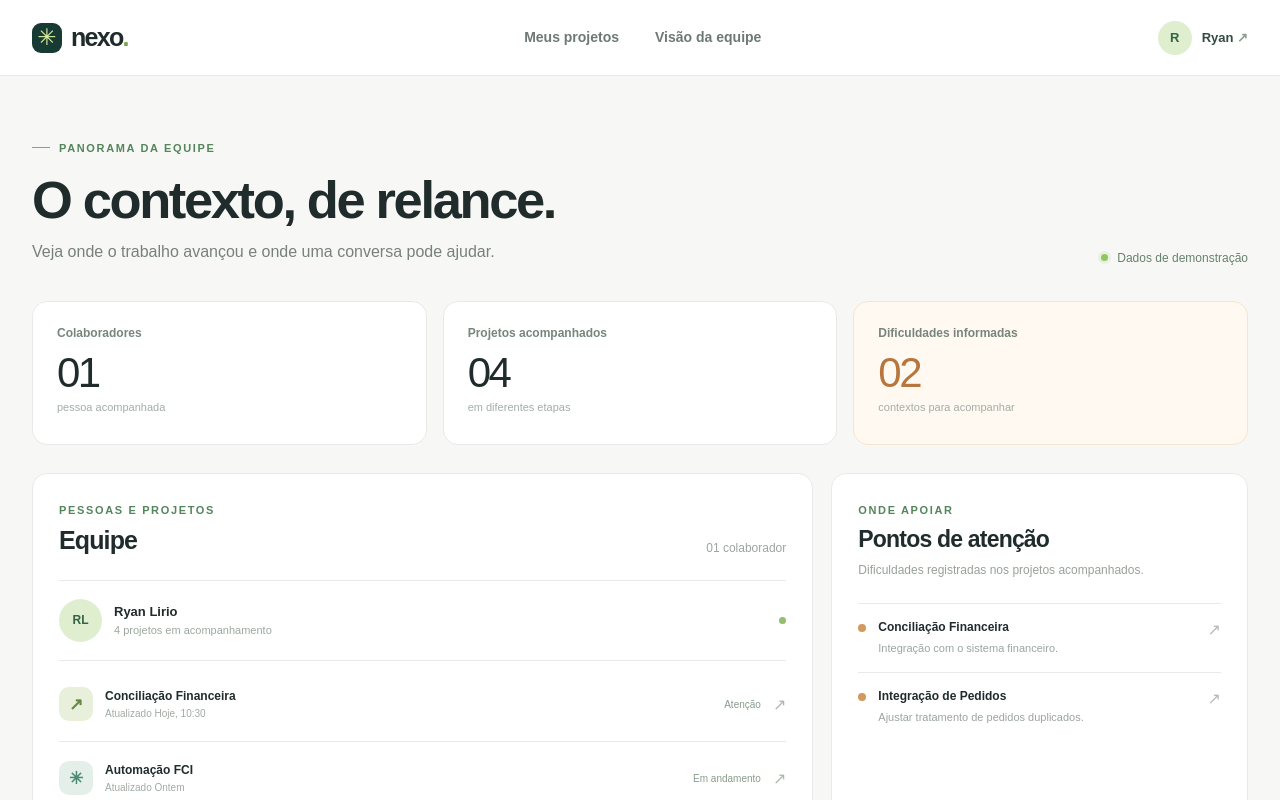
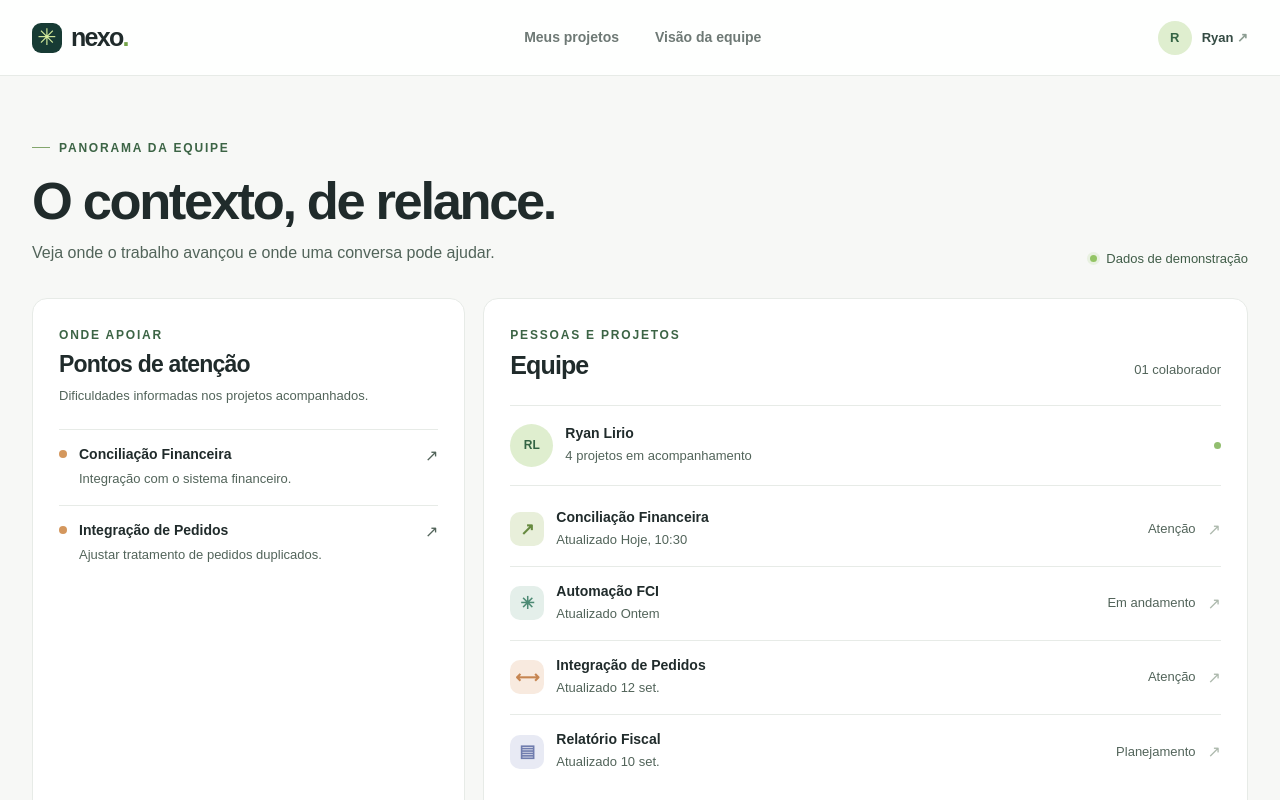
Before and after one commit to RyanLirio/nexo, a Next.js app in the folder frontend/: page /lider in a window 1280 px wide. Shown: the top 800 px of the page. Built offline with nearby package versions, Linux system fonts and the light colour scheme.

Commit message:
fix: prioriza contexto e melhora acessibilidade

```diff
--- a/frontend/app/globals.css
+++ b/frontend/app/globals.css
@@ -3,11 +3,18 @@
   --background: #f7f8f6;
   --surface: #fff;
   --text: #202b2b;
-  --muted: #78807e;
+  --muted: #52645a;
   --line: #e7ebe7;
   --accent: #315e50;
   --dark: #173b34;
   --lime: #d8ef9e;
+  --space-1: 4px;
+  --space-2: 8px;
+  --space-3: 12px;
+  --space-4: 16px;
+  --space-6: 24px;
+  --space-8: 32px;
+  --space-12: 48px;
 }
 
 * { box-sizing: border-box; }
@@ -17,7 +24,7 @@ a { color: inherit; text-decoration: none; }
 button, input { font: inherit; }
 button { cursor: pointer; }
 button:disabled { cursor: not-allowed; opacity: .55; }
-button:focus-visible, a:focus-visible, input:focus-visible { outline: 3px solid #a5d998; outline-offset: 3px; }
+button:focus-visible, a:focus-visible, input:focus-visible, main:focus-visible { outline: 3px solid var(--dark); outline-offset: 3px; }
 .app-layout { min-height: 100vh; }
 .content { width: min(100% - 64px, 1216px); margin: 0 auto; }
 .topbar { height: 76px; padding: 0 max(32px, calc((100vw - 1216px) / 2)); display: flex; align-items: center; justify-content: space-between; gap: 24px; border-bottom: 1px solid var(--line); background: rgba(255,255,255,.94); }
@@ -133,3 +140,69 @@ h2 { letter-spacing: -.035em; }
   .project-page { padding-top: 25px; }.project-heading { align-items: flex-start; flex-direction: column; }.project-meta { align-items: flex-start; flex-wrap: wrap; gap: 12px 20px; }.project-meta .demo-label { margin-left: 0; }.chat-messages { padding: 22px 15px; }.message { max-width: 85%; }.chat-form { padding: 12px 12px 6px; }.chat-form .button { padding: 0 12px; }.chat-note { padding-left: 12px; }
 }
 @media (prefers-reduced-motion: reduce) { *, *::before, *::after { scroll-behavior: auto !important; transition-duration: .01ms !important; } }
+
+/* Ajustes de leitura e navegação documentados em docs/ux-audit.md */
+.skip-link {
+  position: absolute;
+  z-index: 20;
+  top: -80px;
+  left: var(--space-4);
+  padding: var(--space-3) var(--space-4);
+  border-radius: 8px;
+  background: var(--dark);
+  color: white;
+  font-weight: 700;
+}
+.skip-link:focus { top: var(--space-3); outline: 3px solid var(--lime); }
+.profile-link, .login-leader-link, .back-link, .text-link, .overview-copy a, .project-card-footer a { min-height: 44px; display: inline-flex; align-items: center; }
+.overview-copy a:focus-visible, .skip-link:focus-visible { outline-color: var(--lime); }
+body:has(.login-page) .topnav, body:has(.login-page) .profile-link { display: none; }
+.eyebrow, .overline { color: #3c6445; font-size: 12px; }
+.landing-copy h1 em { color: #55783d; }
+.landing-copy > p, .landing-note, .preview-top, .preview-card small, .preview-arrow, .preview-bottom,
+.login-card > p:not(.login-note), .login-note, .login-footer, .login-divider span,
+.section-hint, .project-card > p, .project-card-footer > span, .help-card p,
+.metric-card > span, .metric-card small, .team-person div span, .team-project-copy small,
+.team-project-status, .attention-panel > p, .attention-item small, .attention-item > span:last-child,
+.project-heading p, .project-meta, .panel-heading small, .chat-note,
+.summary-intro, .summary-item p, .summary-foot {
+  color: var(--muted);
+}
+.landing-note, .preview-top, .preview-card small, .preview-bottom, .login-note, .login-footer,
+.section-hint, .project-card-footer > span, .help-card p, .metric-card small,
+.team-person div span, .team-project-copy small, .team-project-status,
+.attention-panel > p, .attention-item small, .project-meta, .panel-heading small,
+.chat-note, .summary-intro, .summary-item p, .summary-foot { font-size: 13px; line-height: 1.5; }
+.status { color: #386744; font-size: 12px; }
+.status-attention, .difficulty-note { color: #8a4b15; }
+.status-attention { background: #fff2e5; }
+.panel-badge { color: #386744; font-size: 12px; }
+.soon-tag { color: #386744; font-size: 12px; }
+.demo-label { color: #405d48; font-size: 13px; }
+.team-project-copy strong, .attention-item strong, .team-person strong, .message p, .message strong,
+.summary-item h3 { font-size: 14px; }
+.message p, .summary-item p { line-height: 1.6; }
+.project-card { min-height: 265px; }
+.project-card > p { font-size: 14px; }
+.project-card > .difficulty-note { margin-top: 0; padding-left: var(--space-3); border-left: 2px solid #b98147; color: #8a4b15; line-height: 1.5; }
+.difficulty-note strong { display: block; }
+.projects-section { margin-top: 38px; }
+.overview-banner { margin-top: var(--space-8); }
+.leader-grid { grid-template-columns: minmax(280px, .85fr) minmax(0, 1.5fr); margin-top: var(--space-8); }
+.metrics { margin: var(--space-6) 0 0; }
+.metric-card { min-height: 112px; padding: var(--space-4) var(--space-6); }
+.metric-card strong { font-size: 30px; }
+.attention-item { min-height: 72px; }
+.chat-label { display: block; padding: var(--space-4) 22px 0; color: var(--text); font-size: 14px; font-weight: 700; }
+.chat-form { border-top: 0; }
+.chat-form input { min-height: 48px; border-color: #84978c; font-size: 14px; }
+.chat-form input::placeholder { color: #52645a; }
+.chat-form .button { min-height: 48px; }
+.chat-note { max-width: 65ch; padding-bottom: var(--space-4); }
+@media (max-width: 950px) { .leader-grid { grid-template-columns: 1fr; } }
+@media (max-width: 420px) {
+  .topbar { height: auto; min-height: 67px; flex-wrap: wrap; padding-top: var(--space-2); }
+  .topnav { order: 3; width: 100%; height: 44px; justify-content: space-between; }
+  .profile-link { margin-left: auto; }
+  body:has(.login-page) .topbar { padding-bottom: var(--space-2); }
+}
--- a/frontend/app/layout.tsx
+++ b/frontend/app/layout.tsx
@@ -11,6 +11,7 @@ export default function RootLayout({ children }: { children: React.ReactNode })
   return (
     <html lang="pt-BR">
       <body>
+        <a className="skip-link" href="#main-content">Pular para o conteúdo</a>
         <div className="app-layout">
           <header className="topbar">
             <Link className="brand" href="/" aria-label="Nexo, página inicial">
--- a/frontend/app/lider/page.tsx
+++ b/frontend/app/lider/page.tsx
@@ -5,17 +5,16 @@ const attentionProjects = projects.filter((project) => project.hasDifficulty);
 
 export default function LeaderPage() {
   return (
-    <main className="content dashboard">
+    <main id="main-content" tabIndex={-1} className="content dashboard">
       <div className="welcome-row">
         <div><span className="eyebrow"><span className="eyebrow-line" /> Panorama da equipe</span><h1>O contexto, de relance.</h1><p className="page-intro">Veja onde o trabalho avançou e onde uma conversa pode ajudar.</p></div>
         <span className="demo-label"><span className="live-dot" /> Dados de demonstração</span>
       </div>
-      <div className="metrics" aria-label="Resumo da equipe">
-        <article className="metric-card card"><span>Colaboradores</span><strong>01</strong><small>pessoa acompanhada</small></article>
-        <article className="metric-card card"><span>Projetos acompanhados</span><strong>{projects.length.toString().padStart(2, '0')}</strong><small>em diferentes etapas</small></article>
-        <article className="metric-card card metric-attention"><span>Dificuldades informadas</span><strong>{attentionProjects.length.toString().padStart(2, '0')}</strong><small>contextos para acompanhar</small></article>
-      </div>
       <div className="leader-grid">
+        <aside className="attention-panel card" aria-labelledby="attention-title">
+          <span className="overline">Onde apoiar</span><h2 id="attention-title">Pontos de atenção</h2><p>Dificuldades informadas nos projetos acompanhados.</p>
+          {attentionProjects.map((project) => <Link className="attention-item" href={`/projetos/${project.id}`} key={project.id}><span className="attention-indicator" /><span><strong>{project.name}</strong><small>{project.difficulty}</small></span><span aria-hidden="true">↗</span></Link>)}
+        </aside>
         <section className="team card" aria-labelledby="team-title">
           <div className="section-heading"><div><span className="overline">Pessoas e projetos</span><h2 id="team-title">Equipe</h2></div><span className="section-hint">01 colaborador</span></div>
           <div className="team-person"><span className="person-avatar">RL</span><div><strong>Ryan Lirio</strong><span>4 projetos em acompanhamento</span></div><span className="person-dot" aria-label="Ativo" /></div>
@@ -23,11 +22,12 @@ export default function LeaderPage() {
             {projects.map((project) => <Link className="team-project" href={`/projetos/${project.id}`} key={project.id}><span className={`project-icon project-icon-${project.id}`} aria-hidden="true">{project.id === '1' ? '↗' : project.id === '2' ? '✳' : project.id === '3' ? '⟷' : '▤'}</span><span className="team-project-copy"><strong>{project.name}</strong><small>Atualizado {project.updatedAt}</small></span><span className="team-project-status">{project.hasDifficulty ? 'Atenção' : project.status}</span><span className="team-project-arrow" aria-hidden="true">↗</span></Link>)}
           </div>
         </section>
-        <aside className="attention-panel card" aria-labelledby="attention-title">
-          <span className="overline">Onde apoiar</span><h2 id="attention-title">Pontos de atenção</h2><p>Dificuldades registradas nos projetos acompanhados.</p>
-          {attentionProjects.map((project) => <Link className="attention-item" href={`/projetos/${project.id}`} key={project.id}><span className="attention-indicator" /><span><strong>{project.name}</strong><small>{project.difficulty}</small></span><span aria-hidden="true">↗</span></Link>)}
-        </aside>
       </div>
+      <section className="metrics" aria-label="Resumo da equipe">
+        <div className="metric-card card"><span>Colaboradores</span><strong>01</strong><small>pessoa acompanhada</small></div>
+        <div className="metric-card card"><span>Projetos acompanhados</span><strong>{projects.length.toString().padStart(2, '0')}</strong><small>em diferentes etapas</small></div>
+        <div className="metric-card card metric-attention"><span>Dificuldades informadas</span><strong>{attentionProjects.length.toString().padStart(2, '0')}</strong><small>contextos para acompanhar</small></div>
+      </section>
     </main>
   );
 }
--- a/frontend/app/login/page.tsx
+++ b/frontend/app/login/page.tsx
@@ -2,7 +2,7 @@ import Link from 'next/link';
 
 export default function LoginPage() {
   return (
-    <main className="login-page">
+    <main id="main-content" tabIndex={-1} className="login-page">
       <section className="login-card" aria-labelledby="login-title">
         <div className="login-symbol" aria-hidden="true">✳</div>
         <span className="eyebrow">Bem-vindo ao Nexo</span>
--- a/frontend/app/page.tsx
+++ b/frontend/app/page.tsx
@@ -2,7 +2,7 @@ import Link from 'next/link';
 
 export default function Home() {
   return (
-    <main className="landing content">
+    <main id="main-content" tabIndex={-1} className="landing content">
       <div className="landing-copy">
         <span className="eyebrow"><span className="eyebrow-line" /> Seu trabalho, em contexto</span>
         <h1>Menos tempo tentando entender. <em>Mais tempo avançando.</em></h1>
```
Also changed, not shown: frontend/app/colaborador/page.tsx (+23 -22 lines), frontend/app/projetos/[id]/page.tsx (+8 -4 lines), 1 other file (tests, documents, lock files or other folders).
